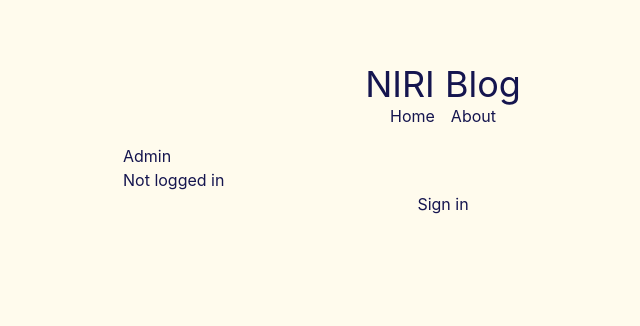
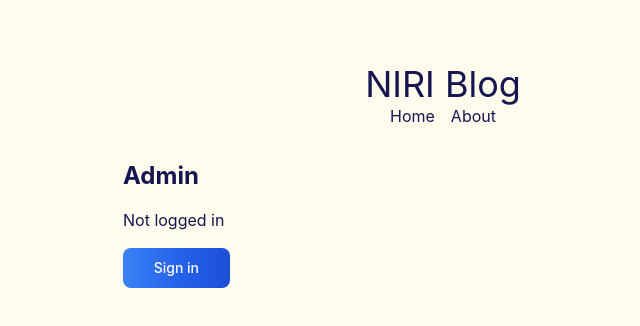
Before and after one commit to rprend/blog, a Next.js app: page /admin in a window 1280 px wide. Shown: the top 326 px of the page, without its empty margins (197-837 px from the left). Built offline with nearby package versions, Linux system fonts and the light colour scheme; no server answers.

Commit message:
Admin page a little nicer

```diff
--- a/components/MenuBar.tsx
+++ b/components/MenuBar.tsx
@@ -71,7 +71,7 @@ export const MenuBar = (props: MenuBarProps) => {
 
   return (
     <div className="flex flex-row gap-5">
-      <div onClick={props.onPreview} className="icon main-icon float-left">
+      <div onClick={props.onPreview} className="hover:cursor-pointer relative float-right z-10 left-100">
         <FontAwesomeIcon
           icon={faMagnifyingGlass}
           size='3x'
@@ -150,7 +150,7 @@ export const MenuBar = (props: MenuBarProps) => {
           size='2x'
         />
       </div>
-      <div className="icon main-icon float-right" onClick={save}>
+      <div className="hover:cursor-pointer relative float-right z-10 left-100" onClick={save}>
         <FontAwesomeIcon
         icon={faFloppyDisk}
         size='3x'
--- a/pages/admin.tsx
+++ b/pages/admin.tsx
@@ -5,19 +5,19 @@ export default function Admin() {
   const { data: session } = useSession();
   return (
     <main className='flex flex-row place-content-center'>
-      <div className="flex flex-col w-3/4 md:w-2/3 lg:w-1/2">
+      <div className="flex flex-col w-3/4 md:w-2/3 lg:w-1/2 gap-4">
         <Topbar></Topbar>
-        <h1>Admin</h1>
+        <h3 className='text-2xl font-bold'>Admin</h3>
         {session &&
           <>
-            <p>Logged in as {session.user.email}</p>
-            <button onClick={() => signOut()}>Sign out</button>
+            <p className="text-md">Logged in as {session.user.email}</p>
+            <button onClick={() => signOut()} className="w-1/6 text-white bg-gradient-to-r from-blue-500 via-blue-600 to-blue-700 hover:bg-gradient-to-br focus:ring-4 focus:outline-none focus:ring-blue-300 dark:focus:ring-blue-800 font-medium rounded-lg text-sm px-5 py-2.5 text-center mr-2 mb-2">Sign Out</button>
           </>
         }
         { !session &&
           <>
-            <p>Not logged in</p>
-            <button onClick={() => signIn()}>Sign in</button>
+            <p className="text-md">Not logged in</p>
+            <button onClick={() => signIn()} className="w-1/6 text-white bg-gradient-to-r from-blue-500 via-blue-600 to-blue-700 hover:bg-gradient-to-br focus:ring-4 focus:outline-none focus:ring-blue-300 dark:focus:ring-blue-800 font-medium rounded-lg text-sm px-5 py-2.5 text-center mr-2 mb-2">Sign in</button>
           </>
         }
       </div>
```
